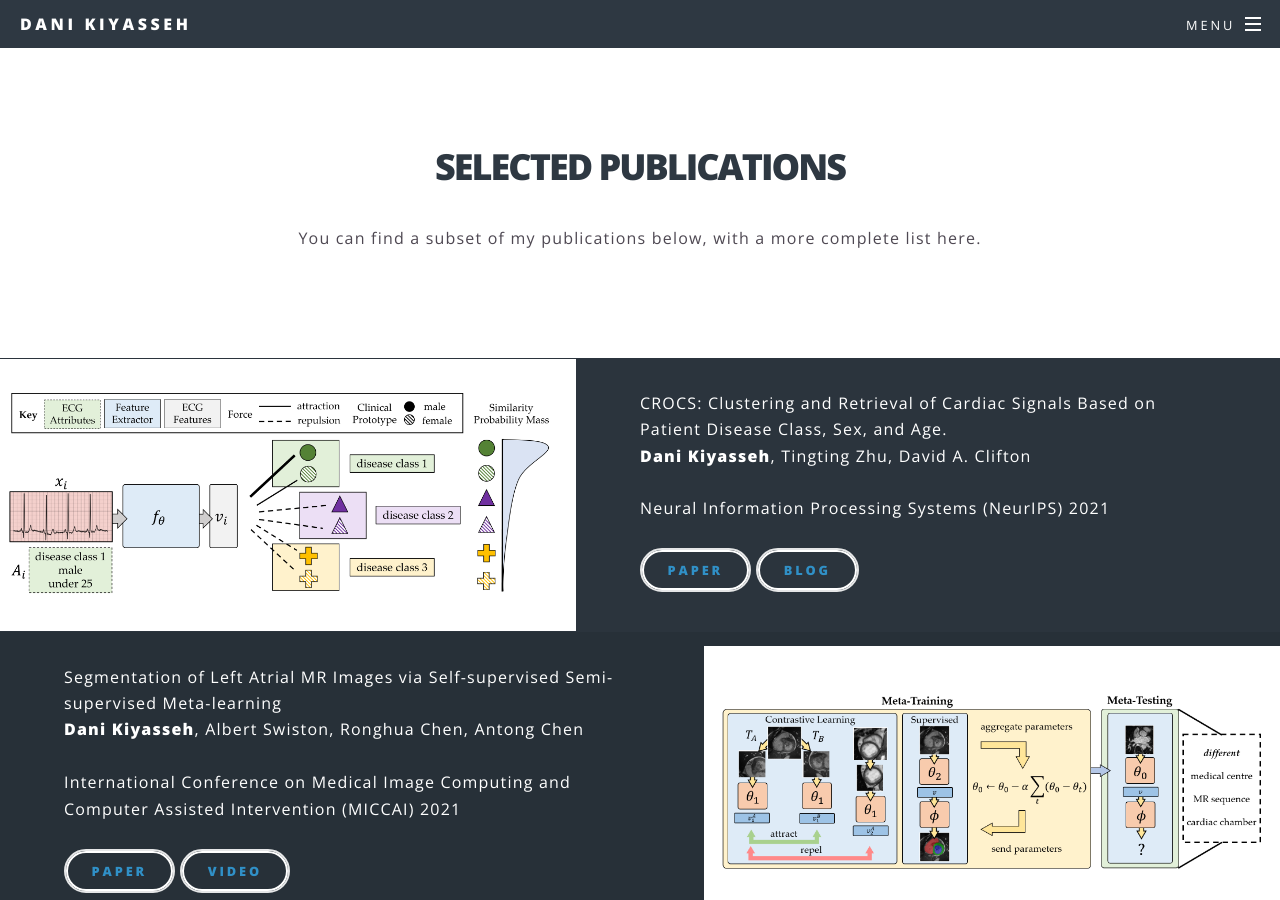
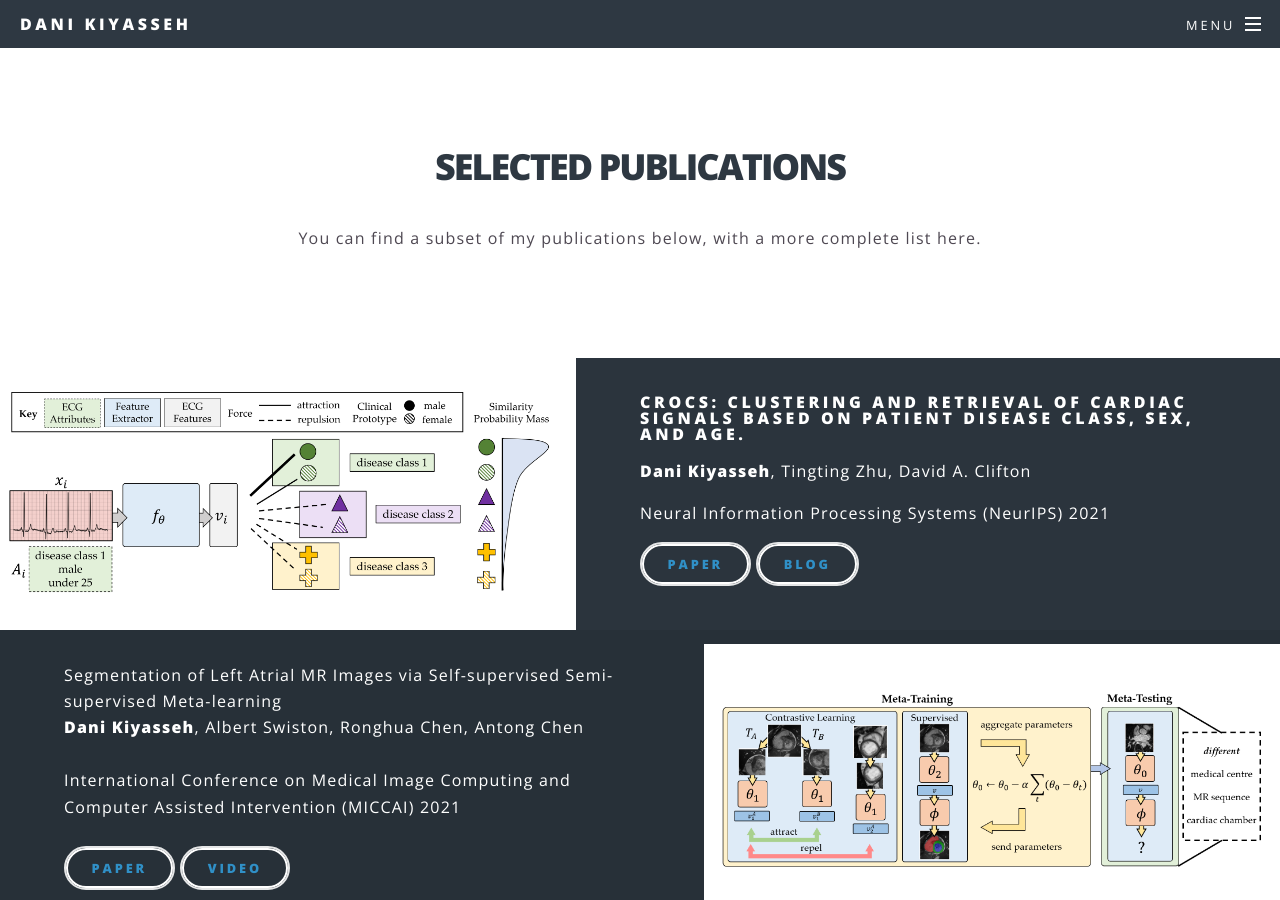
Before and after one commit to danikiyasseh/danikiyasseh.github.io, a Jekyll site: the page publications.html, which Jekyll copies as it is, in a window 1280 px wide and 900 px high. Built offline with Jekyll 4.4.1, drawn with Linux system fonts in a browser that asks for light colours; a style sheet for code colours, icons or effects is not loaded.

Commit message:
modified CROCS formatting

```diff
--- a/publications.html
+++ b/publications.html
@@ -108,10 +108,16 @@
 					<section class="spotlight">
 			        		<div class="image"><img src="images/CROCS_summary_figure.png" alt="Ox" /></div><div class="content">
 
-			        		<p><a href="https://papers.nips.cc/paper/2021/file/8303a79b1e19a194f1875981be5bdb6f-Paper.pdf">CROCS: Clustering and Retrieval of Cardiac Signals Based on Patient Disease Class, Sex, and Age.</a> <br />
-						<b>Dani Kiyasseh</b>, Tingting Zhu, David A. Clifton <br />
-						<br />
-						Neural Information Processing Systems (NeurIPS) 2021 <br /> <br />
+			        		<h1>
+						<a href="https://papers.nips.cc/paper/2021/file/8303a79b1e19a194f1875981be5bdb6f-Paper.pdf">CROCS: Clustering and Retrieval of Cardiac Signals Based on Patient Disease Class, Sex, and Age.</a>
+						</h1>
+						<p>
+						<b>Dani Kiyasseh</b>, Tingting Zhu, David A. Clifton
+						</p>
+						<p>
+						Neural Information Processing Systems (NeurIPS) 2021
+						</p>
+						<p>
 						<a href="https://papers.nips.cc/paper/2021/file/8303a79b1e19a194f1875981be5bdb6f-Paper.pdf" class="button style2"><b>paper</b></a>
 						<a href="./blogs/CROCS/index.html" class="button style2"><b>blog</b></a>
 						</p>
```
